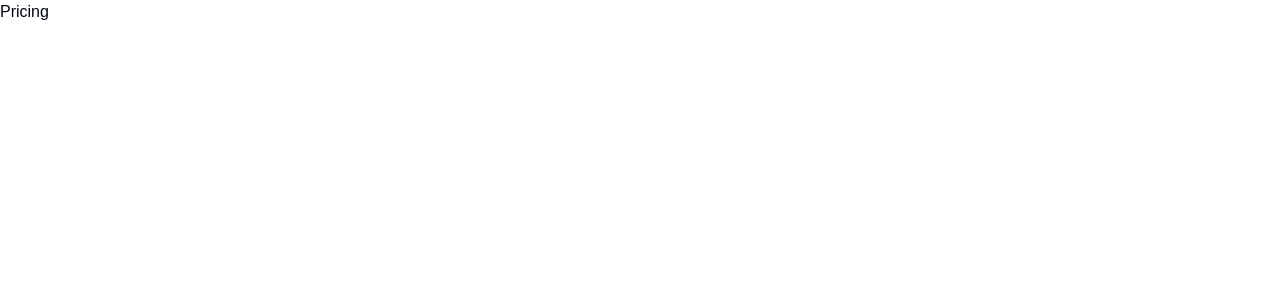
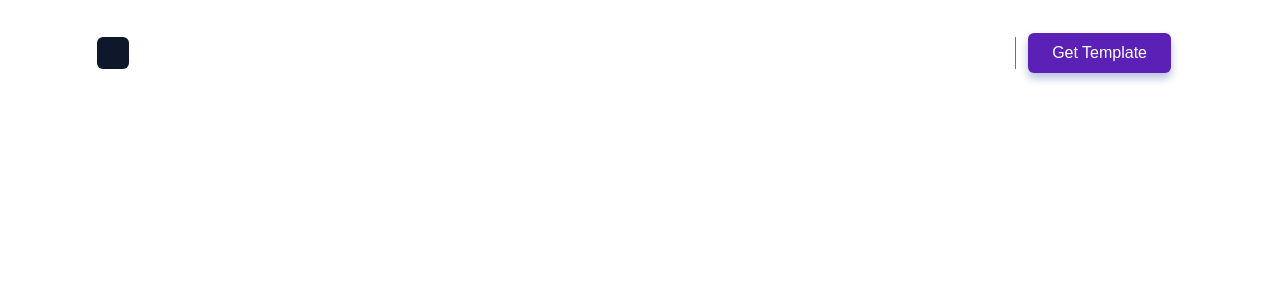
Before and after one commit to Grace422/TodoFusion, a Next.js app: page /pricing in a window 1280 px wide. Shown: the top 300 px of the page. Built offline with nearby package versions, Linux system fonts and the light colour scheme.

Commit message:
maintain current theme on reload

```diff
--- a/components/Navbar.tsx
+++ b/components/Navbar.tsx
@@ -9,10 +9,23 @@ const Navbar = () => {
     setIsDarkMode(!isDarkMode);
     if (isDarkMode) {
       document.body.classList.remove("dark");
-    } else {
+      localStorage.setItem("theme", "light");
+    }
+    else {
       document.body.classList.add("dark");
+      localStorage.setItem("theme", "dark");
     }
   };
+  useEffect(() => {
+    const storedTheme = localStorage.getItem("theme");
+    if (storedTheme === "dark") {
+      setIsDarkMode(true);
+      document.body.classList.add("dark");
+    } else {
+      setIsDarkMode(false);
+      document.body.classList.add("light");
+    }
+  }, []);
   const [isScrolled, setIsScrolled] = useState(false);
 
   useEffect(() => {
@@ -39,20 +52,23 @@ const Navbar = () => {
     <>
       <div className="h-full w-full mx-auto max-w-[1350px] px-4 py-6 md:px-20 sticky top-0 z-10">
         <nav
-        className={`mx-auto w-full h-full flex items-center gap-8 transition-all duration-500 ease-in-out border border-transparent rounded-full px-4 py-2
+          className={`mx-auto w-full h-full flex items-center gap-8 transition-all duration-500 ease-in-out border border-transparent rounded-full px-4 py-0 lg:py-2
         ${
           isScrolled
             ? "borders-nav bg-[#050912] backdrop-blur-xl dark:bg-white/25"
             : "bg-transparent"
         }`}
         >
+          <Link href="/">
             <div
-          className={`size-8 transition-all duration-500 ease-in-out dark:bg-slate-600 bg-slate-900
+              className={`size-8 transition-all duration-500 ease-in-out dark:bg-slate-600 bg-slate-900 cursor-pointer
               ${isScrolled ? "rounded-full" : "rounded-md"}`}
             />
+          </Link>
+
           <div className="flex items-center justify-between ml-auto lg:flex-1 lg:ml-0">
             <div className="hidden items-center gap-8 dark:text-black text-white lg:flex">
-            <Link href="/home">Home</Link>
+              <Link href="/">Home</Link>
               <Link href="/features">Features</Link>
               <Link href="/integrations">Integrations</Link>
               <Link href="/pricing">Pricing</Link>
@@ -105,7 +121,7 @@ const Navbar = () => {
       </div>
       {isOpen && (
         <div className="flex flex-col items-start absolute bg-violet-800 w-1/2 px-6 py-10 top-0 left-0 z-10 h-full gap-8 dark:text-black text-white">
-        <Link href="/home">Home</Link>
+          <Link href="/">Home</Link>
           <Link href="/features">Features</Link>
           <Link href="/integrations">Integrations</Link>
           <Link href="/pricing">Pricing</Link>
--- a/src/app/contacts/page.tsx
+++ b/src/app/contacts/page.tsx
@@ -1,9 +1,13 @@
+import Navbar from "../../../components/Navbar";
 const Contact = () => {
-    return (
-        <div>
-            <p>Contacts</p>
-        </div>
-     );
-}
+  return (
+    <>
+      <Navbar />
+      <div>
+        <p className="text-white dark:text-dark">Contacts</p>
+      </div>
+    </>
+  );
+};
 
 export default Contact;
--- a/src/app/docs/page.tsx
+++ b/src/app/docs/page.tsx
@@ -1,8 +1,13 @@
+import Navbar from "../../../components/Navbar";
+
 const Docs = () => {
     return (
+        <>
+        <Navbar/>
         <div>
-            <h1>Docs</h1>
+            <h1 className="text-white dark:text-black">Docs</h1>
         </div>
+        </>
      );
 }
 
--- a/src/app/features/page.tsx
+++ b/src/app/features/page.tsx
@@ -1,8 +1,13 @@
+import Navbar from "../../../components/Navbar";
+
 const Features = () => {
     return (
+        <>
+        <Navbar/>
         <div>
-            <p>Features</p>
+            <p className="text-white dark:text-black">Features</p>
         </div>
+        </>
      );
 }
 
--- a/src/app/globals.css
+++ b/src/app/globals.css
@@ -18,8 +18,13 @@
 @media (prefers-color-scheme: dark) {
   :root {
     --background: #030712;
-    --foreground: #030712;
+    --foreground: #ffffff;
   }
+}
+body {
+  color: var(--foreground);
+  background: var(--background);
+  font-family: Arial, Helvetica, sans-serif;
 }
 .borders{
   border: 1px solid rgb(--border-color)
@@ -78,11 +83,3 @@
 .animation{
   transition: ease-in-out;
 }
-
-
-
-body {
-  color: var(--foreground);
-  background: var(--background);
-  font-family: Arial, Helvetica, sans-serif;
-}
--- a/src/app/integrations/page.tsx
+++ b/src/app/integrations/page.tsx
@@ -1,8 +1,13 @@
+import Navbar from "../../../components/Navbar";
+
 const Integrations = () => {
     return (
+        <>
+        <Navbar/>
         <div>
-            <h1>Integrations</h1>
+            <h1 className="text-white dark:text-black">Integrations</h1>
         </div>
+        </>
      );
 }
 
--- a/src/app/page.tsx
+++ b/src/app/page.tsx
@@ -1,6 +1,7 @@
 import Image from "next/image";
 import { User } from "lucide-react";
 import Navbar from "../../components/Navbar";
+import Link from "next/link";
 
 export default function Home() {
   const iconData = [
@@ -79,11 +80,7 @@ export default function Home() {
                     key={index + iconData.length}
                     className="flex flex-row items-center justify-center gap-2"
                   >
-                  <img
-                    src={data.icon}
-                    alt={data.name}
-                    className="w-10"
-                  />
+                    <img src={data.icon} alt={data.name} className="w-10" />
                     <p className="text-white dark:text-black">{data.name}</p>
                   </div>
                 ))}
@@ -162,7 +159,9 @@ export default function Home() {
           <div className="grid grid-cols-1 gap-5 my-20 mx-auto max-w-3xl md:grid-cols-2">
             <div className="flex flex-col gap-4 p-8 rounded-xl dark:borders border-light">
               <div>
-                <h3 className="text-xl font-semibold text-white dark:text-black">Monthly plan</h3>
+                <h3 className="text-xl font-semibold text-white dark:text-black">
+                  Monthly plan
+                </h3>
                 <p className="text-slate-500 dark:text-black mt-4">
                   Flexible and affordable. Boost your productivity month by
                   month.
@@ -171,33 +170,45 @@ export default function Home() {
 
               <div className="flex flex-col gap-4 mt-4">
                 <div className="flex flex-row items-center justify-between">
-                  <span className="text-2xl font-semibold text-white dark:text-black">$4.9</span>
-                  <span className="text-muted-foreground text-white dark:text-black">/month</span>
+                  <span className="text-2xl font-semibold text-white dark:text-black">
+                    $4.9
+                  </span>
+                  <span className="text-muted-foreground text-white dark:text-black">
+                    /month
+                  </span>
                 </div>
 
-                <div className="flex flex-col gap-2 text-white dark:text-black">
+                <div className="flex flex-col gap-2 text-white dark:text-black px-4">
                   <div className="flex flex-row items-centergap-2">
-                    <span>.</span>
-                    <span>Full access to all features</span>
+                    <ul>
+                      <li className="list-disc">Full access to all features</li>
+                    </ul>
                   </div>
                   <div className="flex flex-row items-centergap-2">
-                    <span>.</span>
-                    <span>Regular updates and new features</span>
+                    <ul>
+                      <li className="list-disc">
+                        Regular updates and new features
+                      </li>
+                    </ul>
                   </div>
                   <div className="flex flex-row items-centergap-2">
-                    <span>.</span>
-                    <span>Premium support</span>
+                    <ul>
+                      <li className="list-disc">Premium support</li>
+                    </ul>
                   </div>
                   <div className="flex flex-row items-centergap-2">
-                    <span>.</span>
-                    <span>No recurring fees</span>
+                    <ul>
+                      <li className="list-disc">No recurring fees</li>
+                    </ul>
                   </div>
                 </div>
               </div>
             </div>
             <div className="flex flex-col gap-4 p-8 dark:borders border-light rounded-xl">
               <div>
-                <h3 className="text-xl font-semibold text-white dark:text-black">Pay once lifetime</h3>
+                <h3 className="text-xl font-semibold text-white dark:text-black">
+                  Pay once lifetime
+                </h3>
                 <p className="text-slate-500 dark:text-black mt-4">
                   One-time payment. Unlimited access forever. Ultimate
                   productivity investment.
@@ -210,22 +221,28 @@ export default function Home() {
                   <span className="text-muted-foreground">/month</span>
                 </div>
 
-                <div className="flex flex-col gap-2">
+                <div className="flex flex-col gap-2 px-4">
                   <div className="flex flex-row items-centergap-2">
-                    <span>.</span>
-                    <span>Full access to all features</span>
+                    <ul>
+                      <li className="list-disc">Full access to all features</li>
+                    </ul>
                   </div>
                   <div className="flex flex-row items-centergap-2">
-                    <span>.</span>
-                    <span>Regular updates and new features</span>
+                    <ul>
+                      <li className="list-disc">
+                        Regular updates and new features
+                      </li>
+                    </ul>
                   </div>
                   <div className="flex flex-row items-centergap-2">
-                    <span>.</span>
-                    <span>Premium support</span>
+                    <ul>
+                      <li className="list-disc">Premium support</li>
+                    </ul>
                   </div>
                   <div className="flex flex-row items-centergap-2">
-                    <span>.</span>
-                    <span>No recurring fees</span>
+                    <ul>
+                      <li className="list-disc">No recurring fees</li>
+                    </ul>
                   </div>
                 </div>
               </div>
@@ -411,21 +428,39 @@ export default function Home() {
               <div className="flex flex-col gap-5 flex-1">
                 <h3>Pages</h3>
                 <ul className="flex flex-col gap-2 text-gray-400">
+                  <Link href="/">
                     <li>Home</li>
+                  </Link>
+                  <Link href="/features">
                     <li>Features</li>
+                  </Link>
+                  <Link href="/integrations">
                     <li>Integrations</li>
+                  </Link>
+                  <Link href="/pricing">
                     <li>Pricing</li>
+                  </Link>
+                  <Link href="/docs">
                     <li>Docs</li>
+                  </Link>
+                  <Link href="/contacts">
                     <li>Contacts</li>
+                  </Link>
                 </ul>
               </div>
               <div className="flex-1">
                 <div className="flex flex-col gap-5">
                   <h3>Pages</h3>
                   <ul className="flex flex-col gap-2 text-gray-400">
+                    <Link href="/features">
                       <li>Features</li>
+                    </Link>
+                    <Link href="/integretions">
                       <li>Integrations</li>
+                    </Link>
+                    <Link href="/docs">
                       <li>Docs</li>
+                    </Link>
                   </ul>
                 </div>
               </div>
@@ -444,7 +479,9 @@ export default function Home() {
           </div>
           <div className="py-10 flex flex-col gap-5">
             <div className="flex items-center justify-between ">
-              <p className="text-slate-500">© 2024 TodoFusion. All rights reserved.</p>
+              <p className="text-slate-500">
+                © 2024 TodoFusion. All rights reserved.
+              </p>
               <div className="flex items-center gap-2">
                 <div className="w-6 h-6 rounded-md cursor-pointer dark:bg-slate-600 bg-slate-900" />
                 <div className="w-6 h-6 rounded-md cursor-pointer dark:bg-slate-600 bg-slate-900" />
@@ -452,7 +489,7 @@ export default function Home() {
               </div>
             </div>
             <p className="text-sm text-center font-medium text-white dark:text-black">
-              Made with 🩶{" "} by
+              Made with 🩶 by
               <a className="duration-200 text-blue-800"> Kwaham Grace.</a>{" "}
             </p>
           </div>
--- a/src/app/pricing/page.tsx
+++ b/src/app/pricing/page.tsx
@@ -1,8 +1,12 @@
+import Navbar from "../../../components/Navbar";
 const Pricing = () => {
     return (
+        <>
+        <Navbar/>
         <div>
-            <h1>Pricing</h1>
+            <h1 className="text-white dark:text-black">Pricing</h1>
         </div>
+        </>
      );
 }
 
```
Also changed, not shown: src/app/home/page.tsx (deleted, +0 -9 lines). Lines whose indentation alone changed are shown as unchanged.
